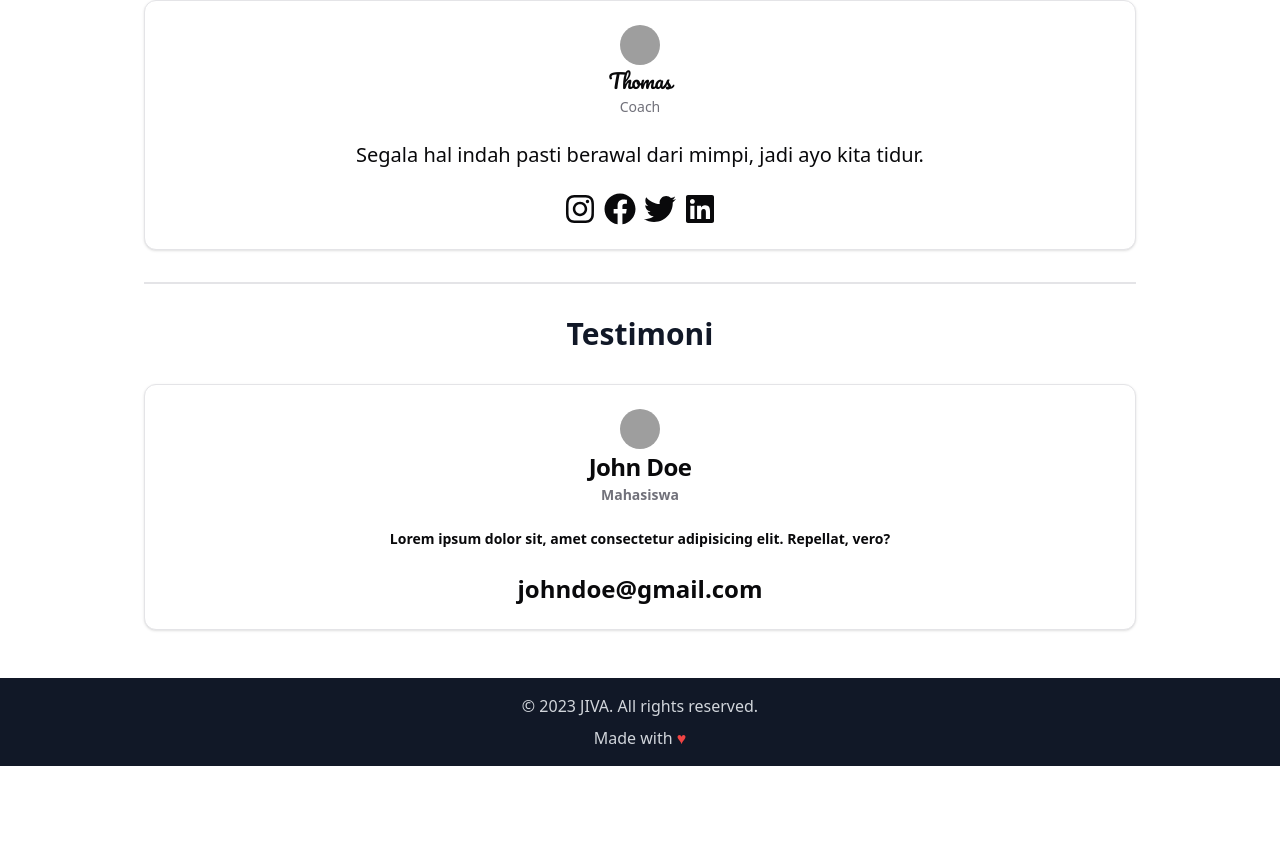
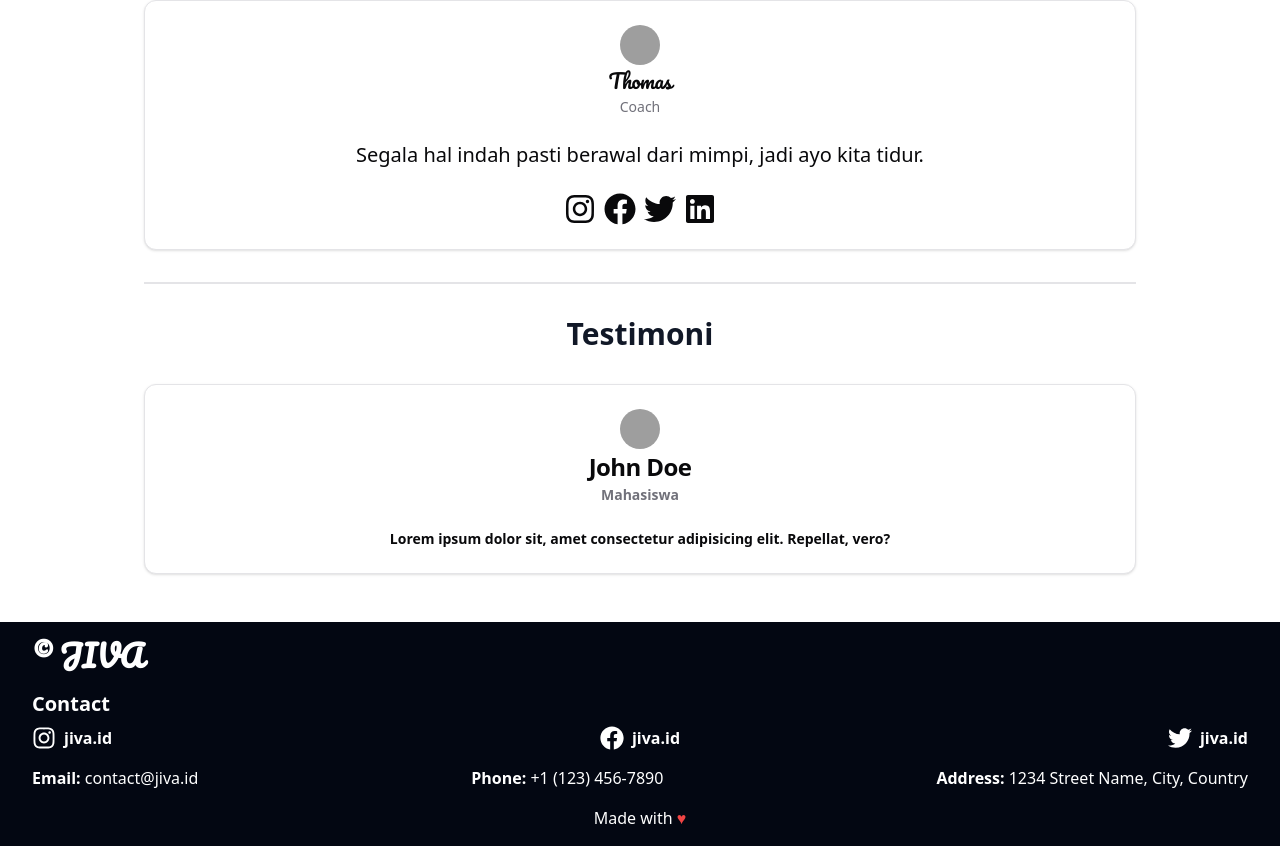
Before and after one commit to paresiqbal/jiva, a React (Vite) app: page / in a window 1280 px wide. Shown: the part 2230-3076 px from the top of the page. Before the commit the page ends 2996 px from the top, so only its background shows below. Built offline with nearby package versions, Linux system fonts and the light colour scheme; grey boxes are pictures that could not be loaded.

Commit message:
Add Footer

```diff
--- a/src/components/FeedbackCard.tsx
+++ b/src/components/FeedbackCard.tsx
@@ -3,7 +3,7 @@ import {
   Card,
   CardContent,
   CardDescription,
-  CardFooter,
+  // CardFooter,
   CardHeader,
   CardTitle,
 } from "@/components/ui/card";
@@ -29,9 +29,9 @@ export default function FeedbackCard() {
             vero?
           </p>
         </CardContent>
-        <CardFooter>
+        {/* <CardFooter>
           <p>johndoe@gmail.com</p>
-        </CardFooter>
+        </CardFooter> */}
       </Card>
     </div>
   );
--- a/src/components/Footer.tsx
+++ b/src/components/Footer.tsx
@@ -1,10 +1,60 @@
+import { FaInstagram, FaFacebook, FaTwitter } from "react-icons/fa";
+
 export default function Footer() {
   return (
-    <footer class="bg-gray-900 text-gray-300 py-4">
-      <div class="container mx-auto text-center">
-        <p>&copy; 2023 JIVA. All rights reserved.</p>
-        <p class="mt-2">
-          Made with <span class="text-red-500">&hearts;</span>
+    <footer className="bg-gray-950 text-white py-4">
+      <div className="container mx-auto">
+        <h2 className="font-custom text-3xl font-bold">&copy; JIVA</h2>
+        <div className="my-4">
+          <h3 className="font-semibold text-xl pb-2">Contact</h3>
+          <div className="flex flex-col md:flex-row justify-between">
+            <div className="flex items-center gap-2 font-semibold mb-2 md:mb-0">
+              <FaInstagram className="w-6 h-6" />
+              <a
+                href="https://instagram.com/jiva.id"
+                target="_blank"
+                rel="noopener noreferrer"
+              >
+                jiva.id
+              </a>
+            </div>
+            <div className="flex items-center gap-2 font-semibold mb-2 md:mb-0">
+              <FaFacebook className="w-6 h-6" />
+              <a
+                href="https://facebook.com/jiva.id"
+                target="_blank"
+                rel="noopener noreferrer"
+              >
+                jiva.id
+              </a>
+            </div>
+            <div className="flex items-center gap-2 font-semibold mb-2 md:mb-0">
+              <FaTwitter className="w-6 h-6" />
+              <a
+                href="https://twitter.com/jiva.id"
+                target="_blank"
+                rel="noopener noreferrer"
+              >
+                jiva.id
+              </a>
+            </div>
+          </div>
+        </div>
+        <div className="flex flex-col md:flex-row justify-between">
+          <p className="mb-2 md:mb-0">
+            <span className="font-semibold">Email:</span>{" "}
+            <a href="mailto:contact@jiva.id">contact@jiva.id</a>
+          </p>
+          <p className="mb-2 md:mb-0">
+            <span className="font-semibold">Phone:</span> +1 (123) 456-7890
+          </p>
+          <p className="mb-2 md:mb-0">
+            <span className="font-semibold">Address:</span> 1234 Street Name,
+            City, Country
+          </p>
+        </div>
+        <p className="text-center mt-4">
+          Made with <span className="text-red-500">&hearts;</span>
         </p>
       </div>
     </footer>
```
